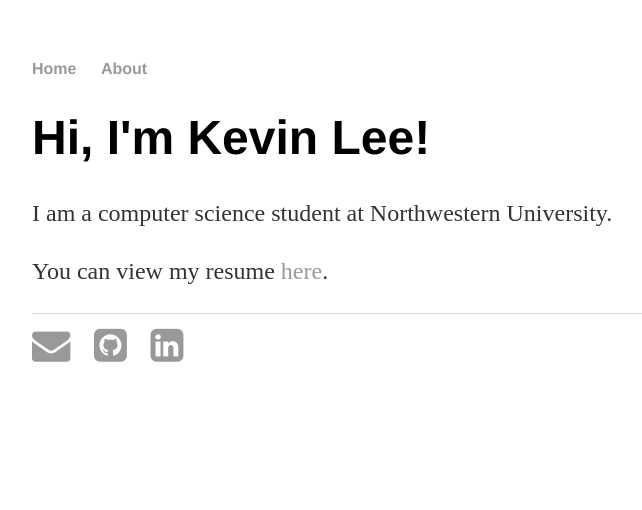
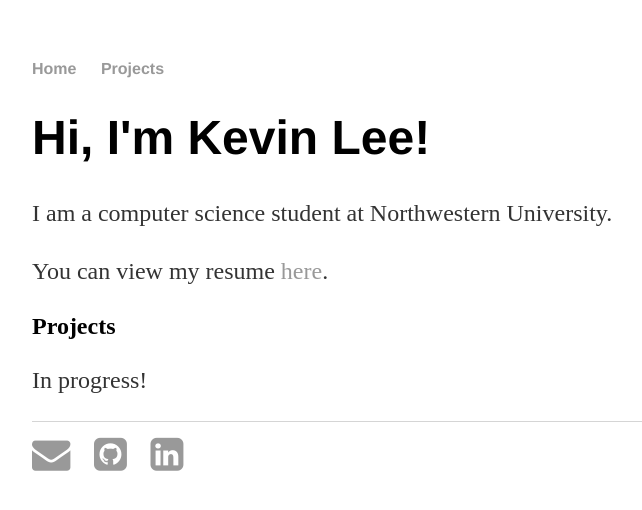
Before and after one commit to kevinjihwanlee/kevinjihwanlee.github.io, a Jekyll site: the page built from index.html, in a window 1280 px wide. Shown: the top 510 px of the page, without its empty margins (160-802 px from the left). Built offline with Jekyll 4.4.1, drawn with Linux system fonts in a browser that asks for light colours.

Commit message:
adding project page, transition to link icons

```diff
--- a/_layouts/default.html
+++ b/_layouts/default.html
@@ -10,7 +10,7 @@
 			<nav>
 	    		<ul>
 	        		<li><a href="/">Home</a></li>
-		        	<li><a href="/about">About</a></li>
+		        	<li><a href="/projects">Projects</a></li>
 	    		</ul>
 			</nav>
 			<div class="container">
--- a/css/main.css
+++ b/css/main.css
@@ -15,9 +15,14 @@
 a {
     text-decoration: none;
     color: #999;
+    transition: color 2s;
 }
 a:hover {
     text-decoration: underline;
+}
+a.fa:hover{
+    text-decoration: none;
+    color: #cccccc;
 }
 h1 {
     font-size: 3em;
@@ -41,4 +46,3 @@
 ul.posts li {
     list-style: none;
 }
-Don't
--- a/index.html
+++ b/index.html
@@ -6,4 +6,6 @@
 	<h1>Hi, I'm Kevin Lee!</h1>
 	<p>I am a computer science student at Northwestern University.</p>
 	<p>You can view my resume <a href="https://www.dropbox.com/s/uc40guqn1p0cqux/Kevin_Lee_Resume.pdf?dl=0" target = "_blank" >here</a>.
+	<h2>Projects</h2>
+	<p>In progress!</p>
 </div><!-- /.blurb -->
```
Also changed, not shown: projects/index.html (added, +8 -0 lines).
